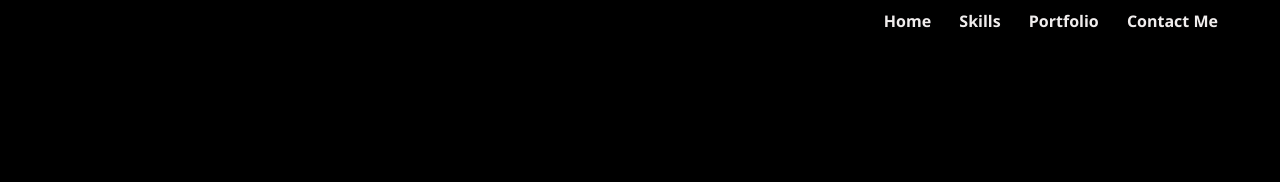
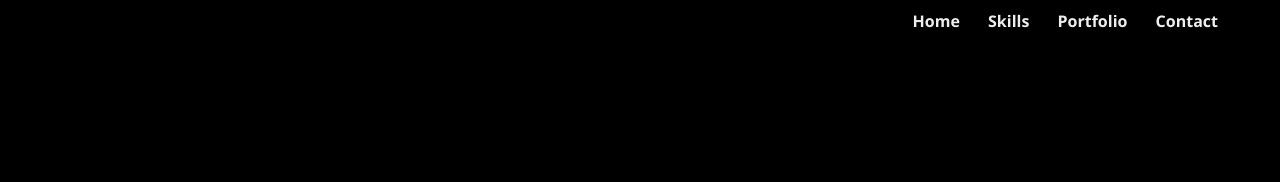
Before and after one commit to laolaooo/portfolios-personal, a plain HTML site: page index.html in a window 1280 px wide. Shown: the top 182 px of the page. Drawn offline with Linux system fonts and the light colour scheme.

Commit message:
changed contact in navbar

```diff
--- a/index.html
+++ b/index.html
@@ -42,7 +42,7 @@
         <a href="#home">Home</a>
         <a href="#skills">Skills</a>
         <a href="#portfolio">Portfolio</a>
-        <a href="#contact">Contact Me</a>
+        <a href="#contact">Contact</a>
         </div>
       </nav>
     </section>
--- a/style.css
+++ b/style.css
@@ -80,7 +80,7 @@ footer {
   top: 0;
   right: 80px;
   display: flex;
-  gap: 20px;
+  gap: 15px;
   position: fixed;
   top: 0;
   right: 40px;
```
